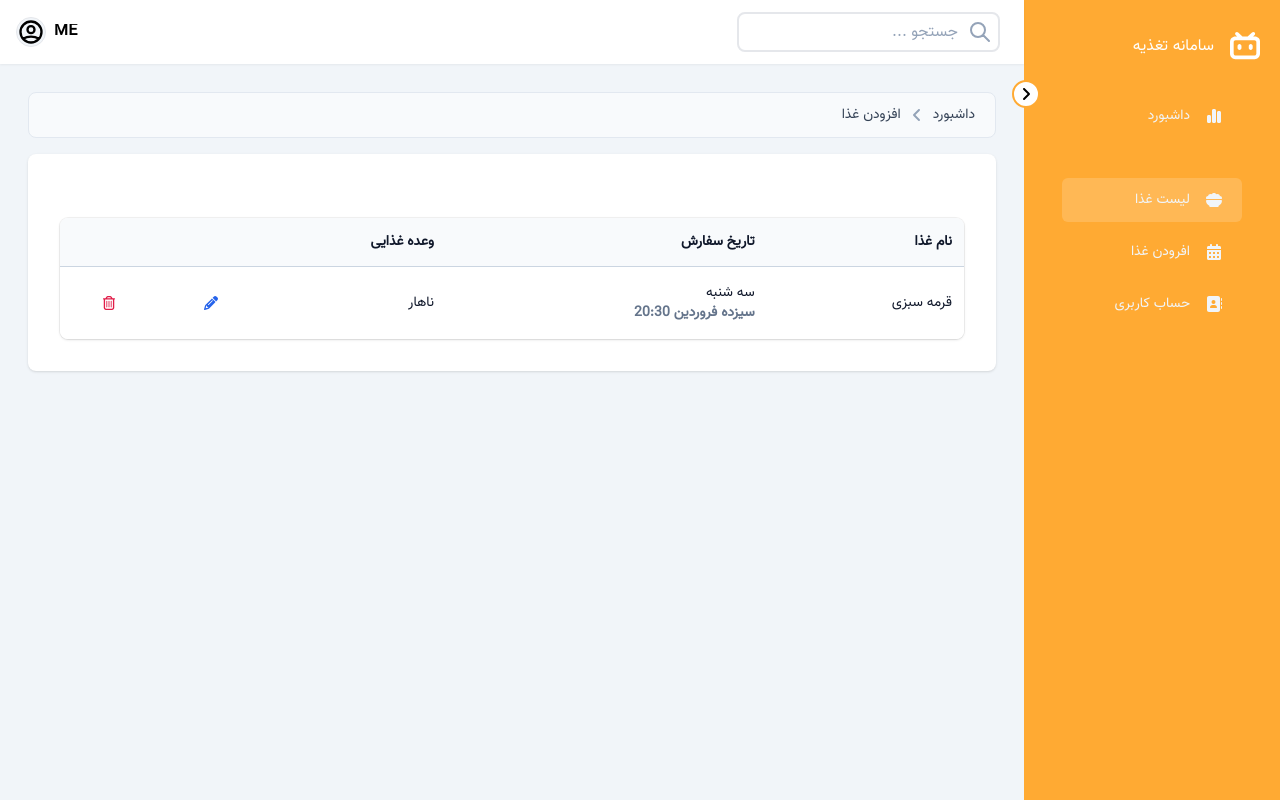
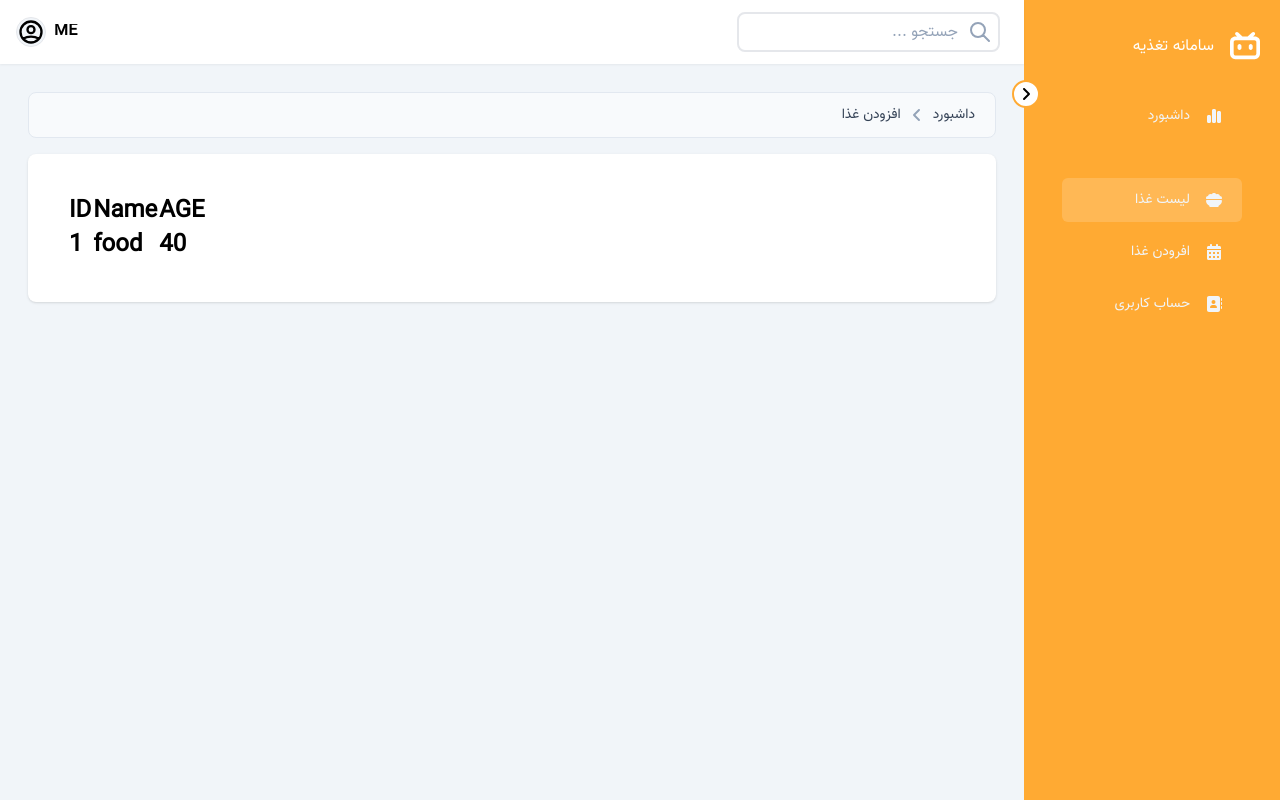
Before and after one commit to SaraZmni/food-dashboard-app, a React app: page /dashboard in a window 1280 px wide. Both pictures are taken after a click on the item "لیست غذا". Built offline with nearby package versions, Linux system fonts and the light colour scheme.

Commit message:
add new table component

```diff
--- a/package.json
+++ b/package.json
@@ -11,6 +11,7 @@
   "author": "",
   "license": "ISC",
   "dependencies": {
+    "@tanstack/react-table": "^8.16.0",
     "axios": "^1.6.8",
     "localforage": "^1.10.0",
     "match-sorter": "^6.3.3",
--- /dev/null
+++ b/src/components/general/ui-kit/table/table-example.tsx
@@ -0,0 +1,79 @@
+import { FC } from "react";
+// import { FaPencil, FaRegTrashCan } from "react-icons/fa6";
+
+const Table: FC = () => {
+  return (
+    // <div className="mt-8 flex flex-col" dir="rtl">
+    //   <div className="-mx-4 -my-2 overflow-x-auto sm:-mx-6 lg:-mx-8">
+    //     <div className="inline-block min-w-full py-2 align-middle md:px-6 lg:px-8">
+    //       <div className="overflow-hidden shadow ring-1 ring-black ring-opacity-5 md:rounded-lg">
+    //         <table className="min-w-full divide-y divide-slate-300">
+    //           <thead className="bg-slate-50">
+    //             <tr>
+    //               <th
+    //                 scope="col"
+    //                 className="py-3.5 pl-4 pr-3 text-right text-sm font-semibold text-slate-900 sm:pl-6"
+    //               >
+    //                 نام غذا
+    //               </th>
+    //               <th
+    //                 scope="col"
+    //                 className="py-3.5 pl-4 pr-3 text-right text-sm font-semibold text-slate-900 sm:pl-6"
+    //               >
+    //                 تاریخ سفارش
+    //               </th>
+    //               <th
+    //                 scope="col"
+    //                 className="py-3.5 pl-4 pr-3 text-right text-sm font-semibold text-slate-900 sm:pl-6"
+    //               >
+    //                 وعده غذایی
+    //               </th>
+    //               <th
+    //                 scope="col"
+    //                 className="px-3 py-3.5 text-right text-sm font-semibold text-slate-900"
+    //               >
+    //                 <span className="sr-only">Edit</span>
+    //               </th>
+    //               <th scope="col" className="relative py-3.5 pr-4 sm:pr-6">
+    //                 <span className="sr-only">Delete</span>
+    //               </th>
+    //             </tr>
+    //           </thead>
+    //           <tbody className="divide-y divide-slate-200 bg-white">
+    //             <tr>
+    //               <td className="whitespace-nowrap py-4 pl-4 pr-3 text-sm sm:pl-6">
+    //                 <div className="font-medium text-slate-900">قرمه سبزی</div>
+    //               </td>
+    //               <td className="whitespace-nowrap py-4 pl-4 pr-3 text-sm sm:pl-6">
+    //                 <div className="flex flex-col items-start">
+    //                   <div className="font-medium text-slate-900">سه شنبه</div>
+    //                   <div className="text-slate-500">سیزده فروردین 20:30</div>
+    //                 </div>
+    //               </td>
+    //               <td className="whitespace-nowrap py-4 pl-4 pr-3 text-sm sm:pl-6">
+    //                 <div className="flex flex-col items-start">
+    //                   <div className="font-medium text-slate-900">ناهار</div>
+    //                 </div>
+    //               </td>
+    //               <td className="relative whitespace-nowrap py-4 pl-3 pr-4 text-right text-sm font-medium sm:pr-6">
+    //                 <div className="text-blue-600 hover:text-blue-900 cursor-pointer">
+    //                   <FaPencil />
+    //                 </div>
+    //               </td>
+    //               <td className="relative whitespace-nowrap py-4 pr-4 text-right text-sm font-medium sm:pr-6">
+    //                 <div className="text-rose-600 hover:text-rose-900 cursor-pointer">
+    //                   <FaRegTrashCan />
+    //                 </div>
+    //               </td>
+    //             </tr>
+    //           </tbody>
+    //         </table>
+    //       </div>
+    //     </div>
+    //   </div>
+    // </div>
+    <div className="p-2 max-w-5xl mx-auto fill-gray-400"></div>
+  );
+};
+
+export default Table;
--- a/src/components/general/ui-kit/table/table.tsx
+++ b/src/components/general/ui-kit/table/table.tsx
@@ -1,76 +1,83 @@
-import { FC } from "react";
-import { FaPencil, FaRegTrashCan } from "react-icons/fa6";
+import {
+  createColumnHelper,
+  flexRender,
+  getCoreRowModel,
+  useReactTable,
+} from "@tanstack/react-table";
+import { FC, useEffect, useState } from "react";
 
+export type User = {
+  id: number;
+  name: string;
+  age: number;
+};
+
+const columnHelper = createColumnHelper<User>();
+
+const columns = [
+  columnHelper.accessor("id", {
+    header: () => "ID",
+    cell: (info) => info.getValue(),
+  }),
+  columnHelper.accessor("name", {
+    header: () => "Name",
+    cell: (info) => info.getValue(),
+  }),
+  columnHelper.accessor("age", {
+    header: () => "AGE",
+    cell: (info) => info.getValue(),
+  }),
+];
 const Table: FC = () => {
+  const [users, setUsers] = useState<Array<User>>([]);
+
+  useEffect(() => {
+    setUsers([
+      {
+        id: 1,
+        name: "food",
+        age: 40,
+      },
+    ]);
+  }, []);
+
+  const table = useReactTable({
+    data: users,
+    columns,
+    debugTable: true,
+    getCoreRowModel: getCoreRowModel(),
+  });
   return (
-    <div className="mt-8 flex flex-col" dir="rtl">
-      <div className="-mx-4 -my-2 overflow-x-auto sm:-mx-6 lg:-mx-8">
-        <div className="inline-block min-w-full py-2 align-middle md:px-6 lg:px-8">
-          <div className="overflow-hidden shadow ring-1 ring-black ring-opacity-5 md:rounded-lg">
-            <table className="min-w-full divide-y divide-slate-300">
-              <thead className="bg-slate-50">
-                <tr>
-                  <th
-                    scope="col"
-                    className="py-3.5 pl-4 pr-3 text-right text-sm font-semibold text-slate-900 sm:pl-6"
-                  >
-                    نام غذا
+    <div className="p-2 max-w-5xl mx-auto">
+      <table>
+        <thead>
+          {table.getHeaderGroups().map((headerGroup) => (
+            <tr key={headerGroup.id}>
+              {headerGroup.headers.map((header) => (
+                <th key={header.id}>
+                  <div>
+                    {flexRender(
+                      header.column.columnDef.header,
+                      header.getContext()
+                    )}
+                  </div>
                 </th>
-                  <th
-                    scope="col"
-                    className="py-3.5 pl-4 pr-3 text-right text-sm font-semibold text-slate-900 sm:pl-6"
-                  >
-                    تاریخ سفارش
-                  </th>
-                  <th
-                    scope="col"
-                    className="py-3.5 pl-4 pr-3 text-right text-sm font-semibold text-slate-900 sm:pl-6"
-                  >
-                    وعده غذایی
-                  </th>
-                  <th
-                    scope="col"
-                    className="px-3 py-3.5 text-right text-sm font-semibold text-slate-900"
-                  >
-                    <span className="sr-only">Edit</span>
-                  </th>
-                  <th scope="col" className="relative py-3.5 pr-4 sm:pr-6">
-                    <span className="sr-only">Delete</span>
-                  </th>
+              ))}
             </tr>
+          ))}
         </thead>
-              <tbody className="divide-y divide-slate-200 bg-white">
-                <tr>
-                  <td className="whitespace-nowrap py-4 pl-4 pr-3 text-sm sm:pl-6">
-                    <div className="font-medium text-slate-900">قرمه سبزی</div>
+        <tbody>
+          {table.getRowModel().rows.map((row) => (
+            <tr key={row.id}>
+              {row.getVisibleCells().map((cell) => (
+                <td key={cell.id}>
+                  {flexRender(cell.column.columnDef.cell, cell.getContext())}
                 </td>
-                  <td className="whitespace-nowrap py-4 pl-4 pr-3 text-sm sm:pl-6">
-                    <div className="flex flex-col items-start">
-                      <div className="font-medium text-slate-900">سه شنبه</div>
-                      <div className="text-slate-500">سیزده فروردین 20:30</div>
-                    </div>
-                  </td>
-                  <td className="whitespace-nowrap py-4 pl-4 pr-3 text-sm sm:pl-6">
-                    <div className="flex flex-col items-start">
-                      <div className="font-medium text-slate-900">ناهار</div>
-                    </div>
-                  </td>
-                  <td className="relative whitespace-nowrap py-4 pl-3 pr-4 text-right text-sm font-medium sm:pr-6">
-                    <div className="text-blue-600 hover:text-blue-900 cursor-pointer">
-                      <FaPencil />
-                    </div>
-                  </td>
-                  <td className="relative whitespace-nowrap py-4 pr-4 text-right text-sm font-medium sm:pr-6">
-                    <div className="text-rose-600 hover:text-rose-900 cursor-pointer">
-                      <FaRegTrashCan />
-                    </div>
-                  </td>
+              ))}
             </tr>
+          ))}
         </tbody>
       </table>
-          </div>
-        </div>
-      </div>
     </div>
   );
 };
```
Also changed, not shown: 1 other file (tests, documents, lock files or other folders). Lines whose indentation alone changed are shown as unchanged.
